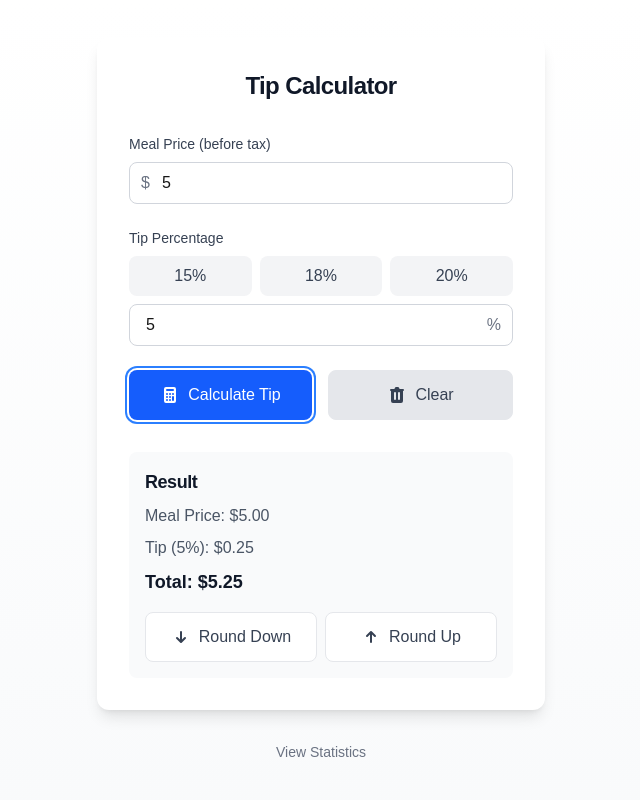
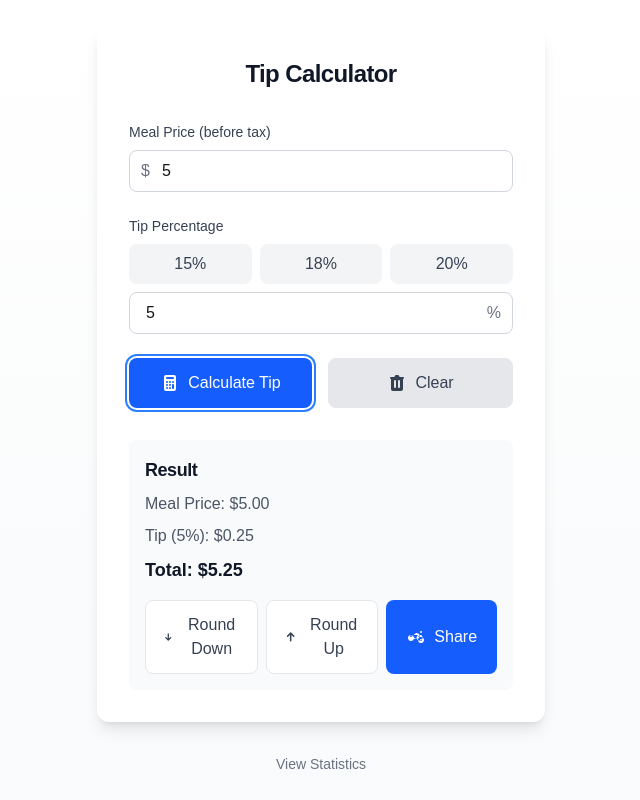
Before and after one commit to WeizhenW/tips-calculator, a Next.js app: page / in a window 1280 px wide. Both pictures are taken after typing "5", "5" into the empty fields and a click on the button "Calculate Tip". Shown: the whole page, without its empty margins (319-959 px from the left). Built offline with nearby package versions, Linux system fonts and the light colour scheme.

Commit message:
Move tooltip closer to the share button

```diff
--- a/app/page.tsx
+++ b/app/page.tsx
@@ -1,5 +1,5 @@
 'use client';
-import { useState } from 'react';
+import { useState, useEffect } from 'react';
 import Link from 'next/link';
 
 export default function Home() {
@@ -8,6 +8,7 @@ export default function Home() {
   const [customTipPercentage, setCustomTipPercentage] = useState('');
   const [tip, setTip] = useState<number | null>(null);
   const [showResult, setShowResult] = useState(false);
+  const [showTooltip, setShowTooltip] = useState(false);
 
   const calculateTip = (e: React.FormEvent) => {
     e.preventDefault();
@@ -59,9 +60,41 @@ export default function Home() {
     setShowResult(false);
   };
 
+  const handleShare = () => {
+    const url = new URL(window.location.href);
+    url.searchParams.set('mealPrice', mealPrice);
+    url.searchParams.set('tipPercentage', tipPercentage.toString());
+    url.searchParams.set('tip', tip !== null ? tip.toFixed(2) : '');
+    navigator.clipboard.writeText(url.toString()).then(() => {
+      setShowTooltip(true);
+      setTimeout(() => setShowTooltip(false), 2000);
+    }).catch(err => {
+      console.error('Failed to copy: ', err);
+    });
+  };
+
+  useEffect(() => {
+    const params = new URLSearchParams(window.location.search);
+    const mealPriceParam = params.get('mealPrice');
+    const tipPercentageParam = params.get('tipPercentage');
+    const tipParam = params.get('tip');
+
+    if (mealPriceParam && tipPercentageParam && tipParam) {
+      setMealPrice(mealPriceParam);
+      setTipPercentage(parseFloat(tipPercentageParam));
+      setTip(parseFloat(tipParam));
+      setShowResult(true);
+    }
+  }, []);
+
   return (
     <div className="min-h-screen flex flex-col items-center justify-center p-4 bg-gradient-to-b from-white to-gray-50 dark:from-gray-900 dark:to-gray-800">
-      <div className="w-full max-w-md bg-white dark:bg-gray-800 rounded-xl shadow-lg p-8">
+      <div className="w-full max-w-md bg-white dark:bg-gray-800 rounded-xl shadow-lg p-8 relative">
+        {showTooltip && (
+          <div className="absolute bottom-16 right-0 mb-2 mr-2 bg-gray-700 text-white text-xs rounded py-1 px-2">
+            Link copied!
+          </div>
+        )}
         <h1 className="text-2xl font-bold text-center mb-8 text-gray-900 dark:text-white">
           Tip Calculator
         </h1>
@@ -198,6 +231,16 @@ export default function Home() {
                   </svg>
                   <span>Round Up</span>
                 </button>
+                <button
+                  type="button"
+                  onClick={handleShare}
+                  className="flex-1 flex items-center justify-center gap-2 bg-blue-600 text-white px-4 py-3 rounded-lg font-medium hover:bg-blue-700 transition-all"
+                >
+                  <svg xmlns="http://www.w3.org/2000/svg" className="h-5 w-5" viewBox="0 0 20 20" fill="currentColor">
+                    <path fillRule="evenodd" d="M15 8a3 3 0 00-2.83 2H7.83a3 3 0 100 2h4.34a3 3 0 102.83-2H7.83a3 3 0 100-2h4.34A3 3 0 1015 8zM5 10a1 1 0 110-2 1 1 0 010 2zm10 4a1 1 0 110-2 1 1 0 010 2zm0-8a1 1 0 110-2 1 1 0 010 2z" clipRule="evenodd" />
+                  </svg>
+                  <span>Share</span>
+                </button>
               </div>
             </div>
           </div>
```
